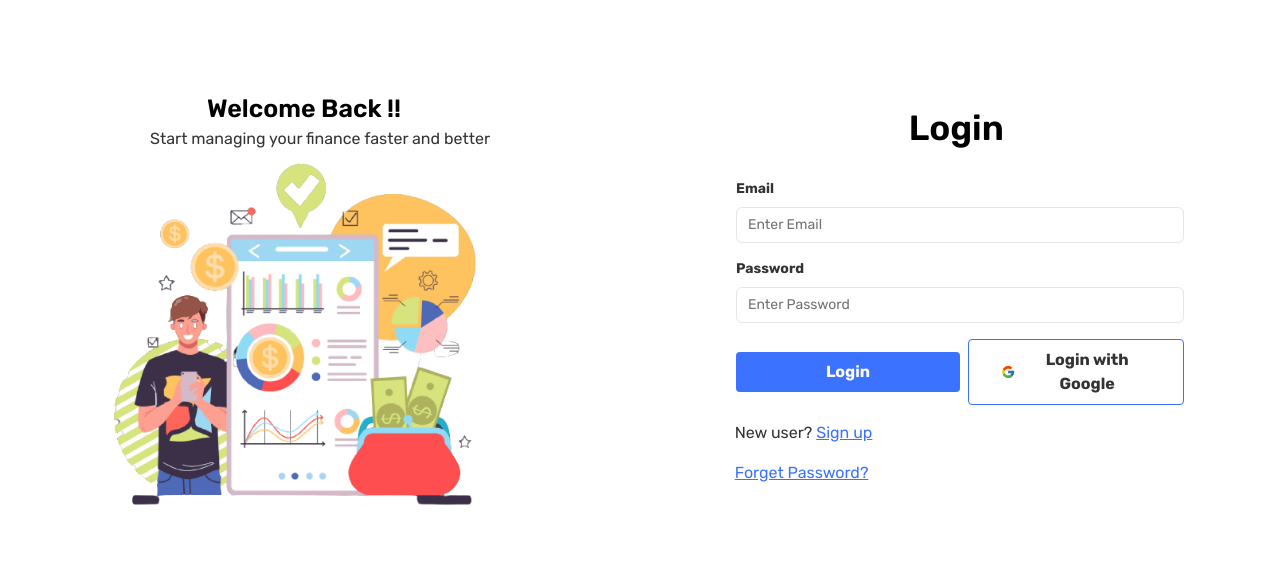
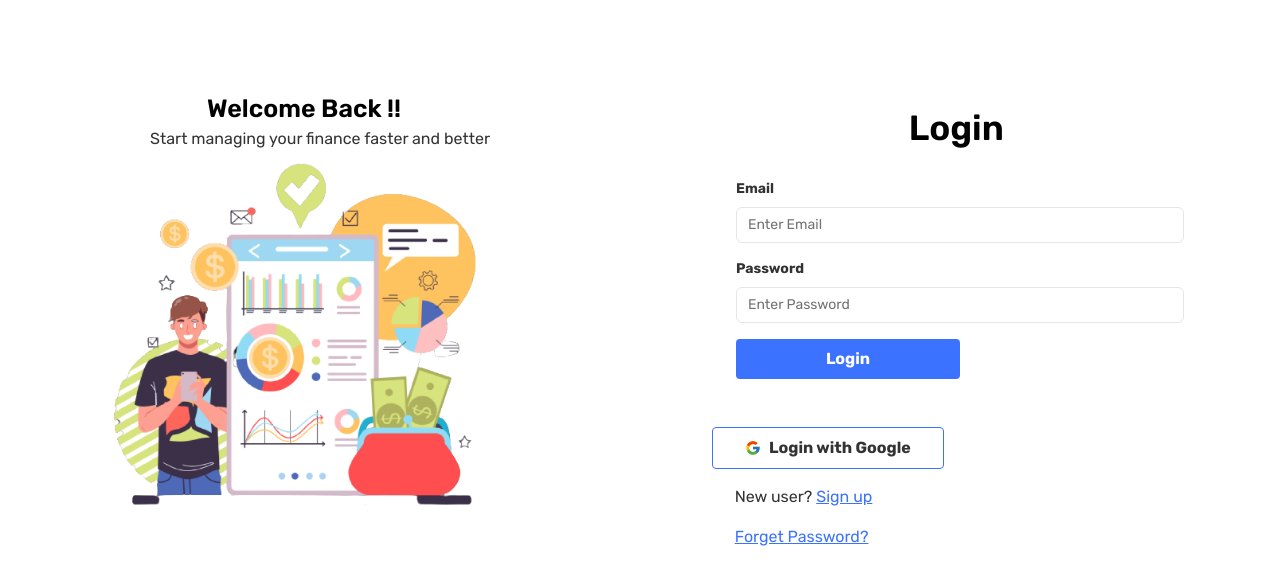
Before and after one commit to Purav2003/Expense-Tracker, a React (Vite) app in the folder frontend/: page / in a window 1280 px wide. Shown: the top 584 px of the page. Built offline with nearby package versions, Linux system fonts and the light colour scheme; some icons are missing.

Commit message:
Updated Google Login Button

```diff
--- a/frontend/src/Pages/Login.jsx
+++ b/frontend/src/Pages/Login.jsx
@@ -156,9 +156,7 @@ const googleAuth = async () => {
                   Login
                 </button>
                 <div className="flex justify-center items-center w-1/2">
-  <button className="bg-white border border-fourth flex items-center p-8 ml-2 button font-bold py-2 rounded focus:outline-none focus:shadow-outline" type="button" onClick={googleAuth}>
-    <icon.FcGoogle className="mr-2" /> Login with Google
-  </button>
+
 </div>
 
               </div>
@@ -167,6 +165,9 @@ const googleAuth = async () => {
     </div>
 
             </form>
+            <button className="bg-white border border-fourth flex items-center p-8 ml-2 button font-bold py-2 rounded focus:outline-none focus:shadow-outline" type="button" onClick={googleAuth}>
+    <icon.FcGoogle className="mr-2" /> Login with Google
+  </button><br></br><br></br>
             <p className="pl-[2.4vw] second-signup">New user? <Link to="/signup" className="underline text-fourth">Sign up</Link></p><br></br><br></br>
             <p className="pl-[2.4vw] second-signup"><Link to="/forget-password-mail" className="underline text-fourth">Forget Password? </Link></p>
 
```
